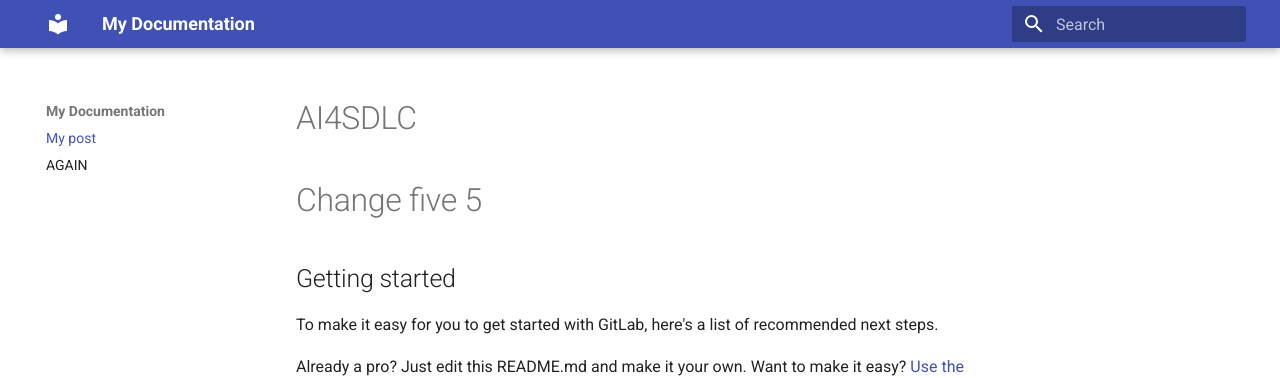
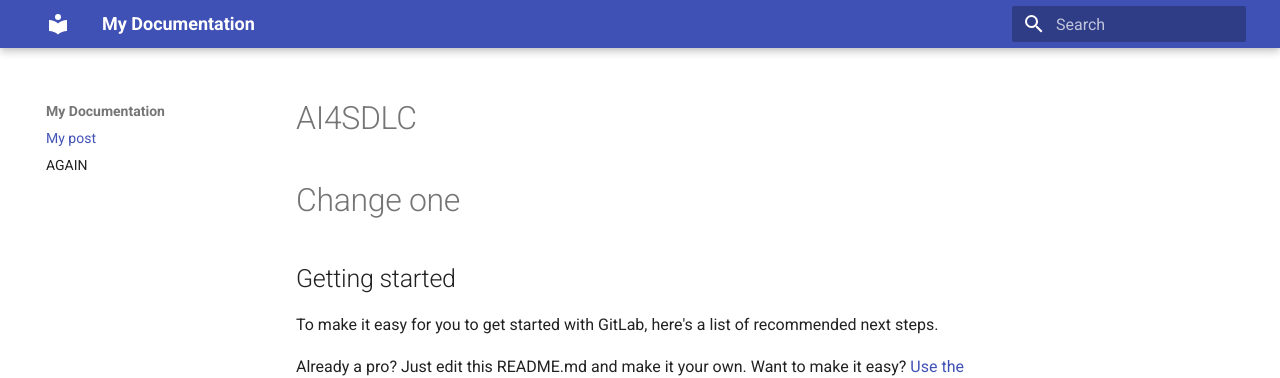
Before and after one commit to Code-dot-mil/two-steps-eval, an MkDocs documentation site: the page built from docs/index.md, in a window 1280 px wide and 900 px high. Shown: the top 378 px of the window. Built offline with MkDocs 1.6.1 and Material for MkDocs 9.7.7, drawn with Linux system fonts in a browser that asks for light colours.

Commit message:
Update heading from 'Change five 5' to 'Change one'

```diff
--- a/docs/index.md
+++ b/docs/index.md
@@ -3,7 +3,7 @@ title: My post
 author: That Would Be Me
 ---
 # AI4SDLC
-# Change five 5
+# Change one
 
 ## Getting started
 
```
